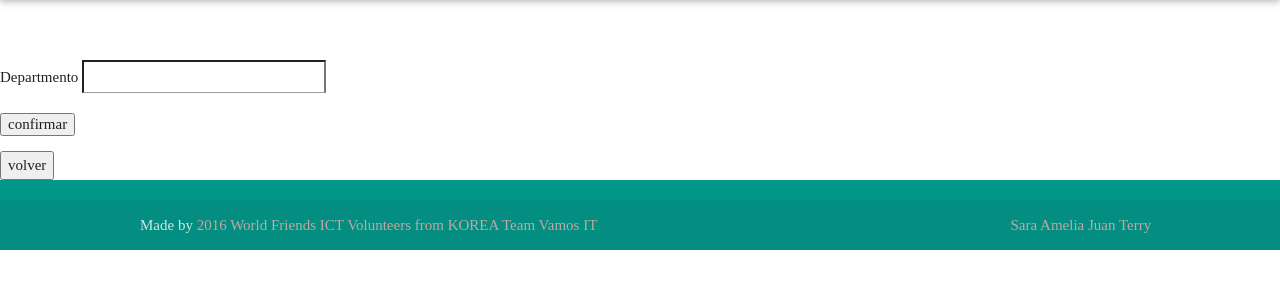
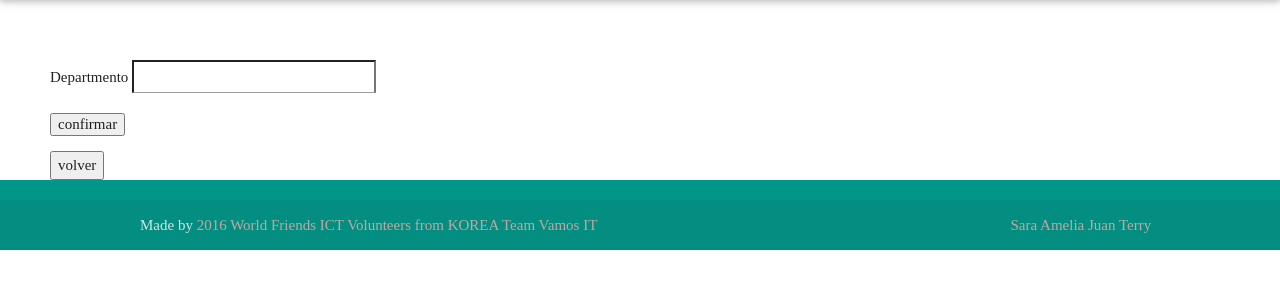
Before and after one commit to jongfighter/senacyt_asset, a PHP site: page /dept/form_modify.php in a window 1280 px wide. Shown: the part 64-364 px from the top of the page. Run offline with PHP 8.4, Linux system fonts and the light colour scheme; the visitor is signed in with stand-in values (Sample User, id 1); data that the repository does not hold is empty; some web fonts are replaced.

Commit message:
insert css file & modify margin left

```diff
--- a/dept/form_modify.php
+++ b/dept/form_modify.php
@@ -21,9 +21,11 @@ session_cache_limiter('nocache, must-revalidate');
     </head>
     <body>
         <?php
-        include_once("../header.php");
+        include_once("../header.php"); ?>
 
+          <div class="marginleft">
 
+        <?php
         // put your code here
         $dept_id = $_POST['dept_id'];
         $dept_name = $_POST['dept_name'];
@@ -38,7 +40,18 @@ session_cache_limiter('nocache, must-revalidate');
 
         </form></tr>
           <button type ="button"  onclick="history.back()"> volver </button>
+          </div>
           <?php include_once '../footer.php';?>
     </body>
+      <!--  Scripts-->
+  <script src="js/jquery-2.1.1.min.js"></script>
+  <script src="js/materialize.js"></script>
+  <script src="js/init.js"></script>
 
+
+  <!-- CSS  -->
+  <link href="fonts/material_icons.woff" rel="stylesheet">
+  <link href="fonts/montserrat.woff" rel="stylesheet" type="text/css">
+  <link href="css/materialize.css" type="text/css" rel="stylesheet" media="screen,projection"/>
+  <link href="css/style.css" type="text/css" rel="stylesheet" media="screen,projection"/>
 </html>
```
